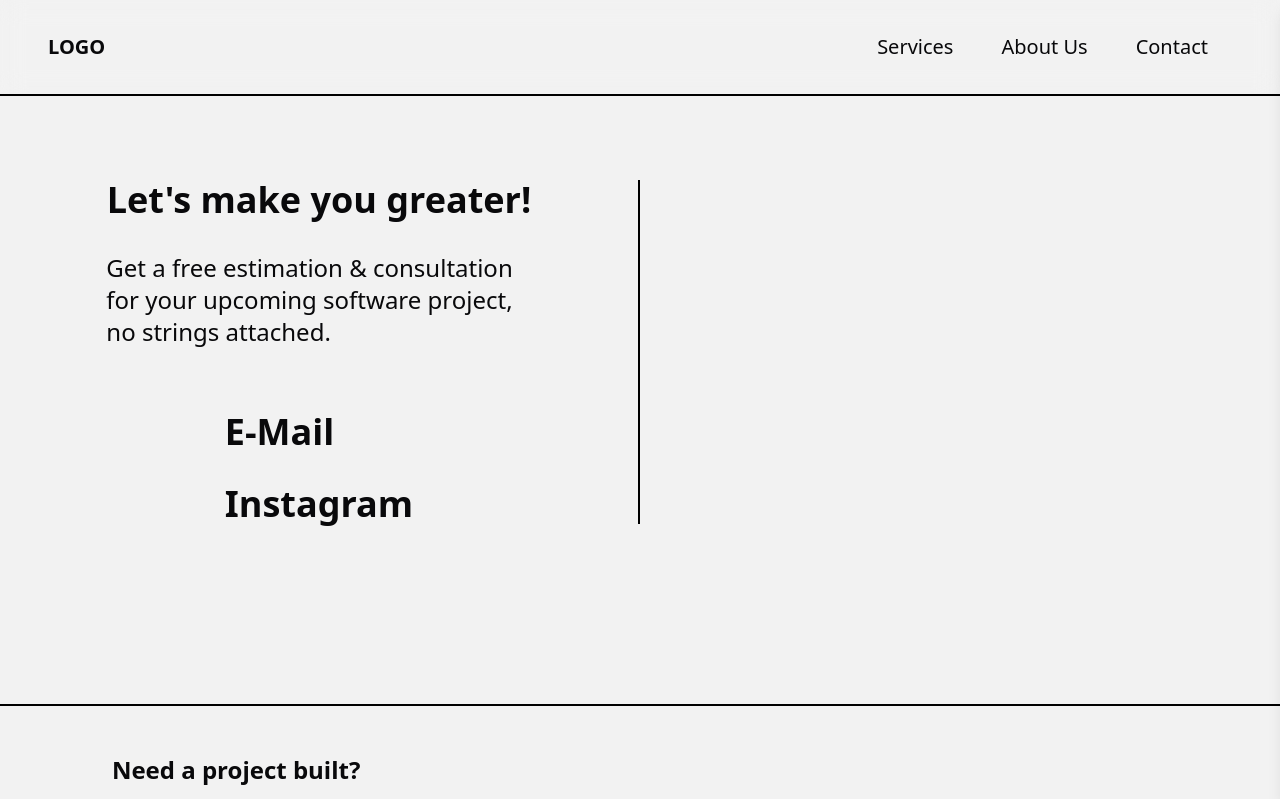
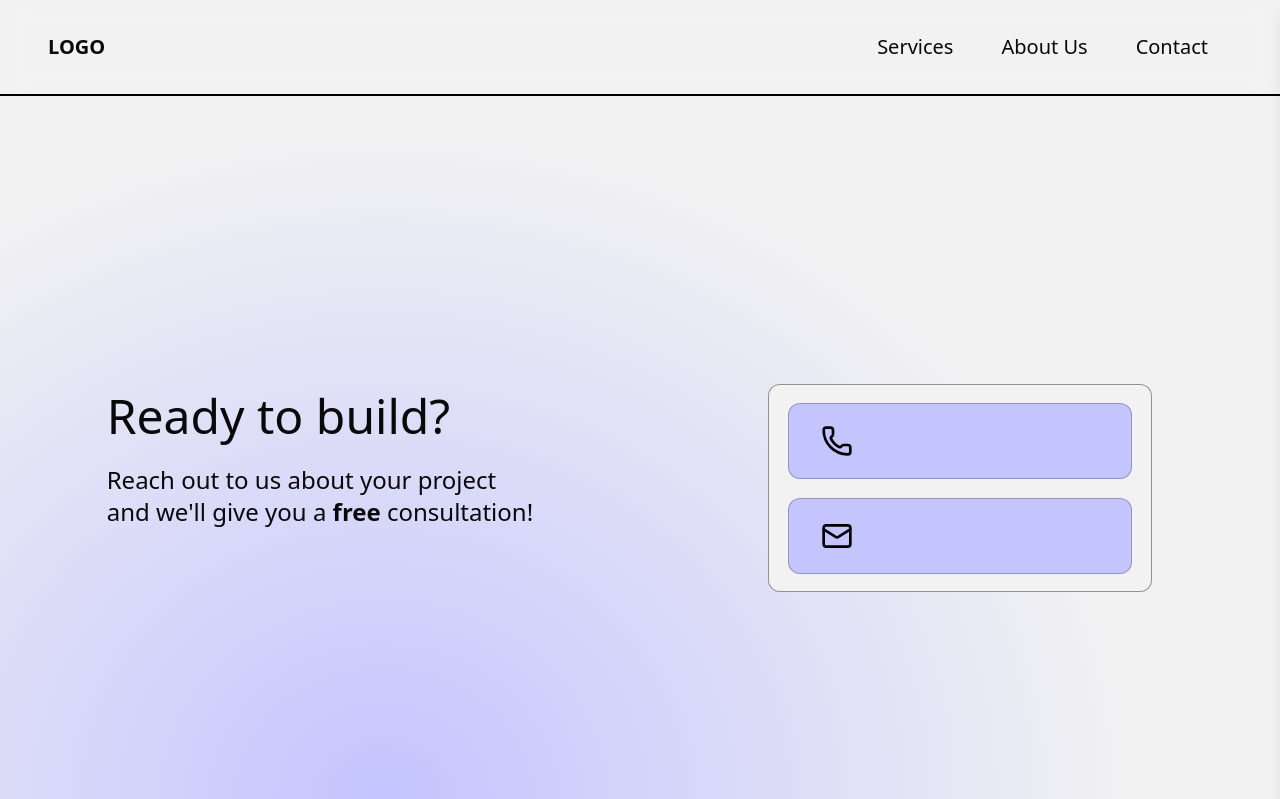
Before and after one commit to jay6o/mysite, a Next.js app: page /contact in a window 1280 px wide. Shown: the top 799 px of the page. Built offline with nearby package versions, Linux system fonts and the light colour scheme.

Commit message:
contact progress

```diff
--- a/src/app/contact/page.tsx
+++ b/src/app/contact/page.tsx
@@ -1,24 +1,31 @@
-import Nav from "../../components/nav";
-import Footer from "../../components/footer";
+import Nav from "@/components/nav";
+import { Phone } from "lucide-react";
+import { Mail } from "lucide-react";
+import Footer from "@/components/footer";
+
 export default function Contact() {
   return (
     <>
       <Nav />
-      <div className="min-h-fit h-[calc(100vh-6rem)] flex items-center">
-        <div className="w-full lg:w-1/2 border-r border-r-2 border-black items-left">
-          <div className="h-1/2 flex flex-col justify-around items-center">
-            <h1 className="text-4xl text-left font-semibold">{`Let's make you greater!`}</h1>
-            <p className="text-left text-2xl w-2/3 py-8">Get a free estimation & consultation for your upcoming software project, no strings attached.</p>
-            <ul className="">
-              <li className="text-4xl font-bold py-8">E-Mail</li>
-              <li className="text-4xl font-bold">Instagram</li>
-            </ul>
+      <div className="min-h-fit h-[calc(100vh-10rem)] lg:h-[calc(100vh)] pt-[5rem] lg:pt-[6rem] flex flex-col lg:flex-row justify-around lg:justify-between items-center w-full bg-[radial-gradient(ellipse_at_30%_100%,_#c4c4ff_0%,_#f2f2f2_60%)]">
+        <div className="w-full lg:w-1/2 pt-[4rem] md:pt-[2rem] lg:pt-[6rem] h-1/2 flex flex-col justify-center items-center bg-transparent">
+          <div className="w-2/3 h-full bg-transparent">
+            <h2 className="text-5xl font-medium py-6 bg-transparent">Ready to build?</h2>
+            <p className="text-2xl bg-transparent h-fit">Reach out to us about your project and we&apos;ll give you a <b>free</b> consultation!</p>
           </div>
         </div>
-        <div className="hidden lg:w-1/2">
+        <div className="w-2/3 lg:w-1/2 h-full max-h-[48rem] flex flex-col justify-start lg:justify-center items-center lg:pt-[5rem] bg-transparent">
+          <div className="h-1/3 w-full md:w-[32rem] lg:w-[24rem] border border-black/40 rounded-lg flex flex-col justify-around items-center py-2">
+            <div className="h-[40%] w-[90%] secondary rounded-lg border border-black/25 flex items-center px-8">
+              <Phone size={32} />
+            </div>
+            <div className="h-[40%] w-[90%] secondary rounded-lg border border-black/25 flex items-center px-8">
+              <Mail size={32} />
+            </div>
+          </div>
         </div>
       </div>
       <Footer />
     </>
   );
-};
+}
--- a/src/app/globals.css
+++ b/src/app/globals.css
@@ -144,6 +144,11 @@ div, nav {
   background: #F2F2F2;
 }
 
+.secondary {
+  color: black;
+  background: #C4C4FF;
+}
+
 body::-webkit-scrollbar {
   scrollbar-width: none;
 }
--- a/src/app/page.tsx
+++ b/src/app/page.tsx
@@ -62,28 +62,28 @@ export default function Home() {
       {/* Social Proof (Section 2)*/}
       {/* ADD TEXT ANIMATION */}
       <motion.div
-        className="bg-[#c4c4ff] w-full grid grid-cols-2 gap-6 lg:grid lg:grid-cols-4 place-items-center py-12 lg:py-0 overflow-auto h-[calc(100vh-32rem)] min-h-fit lg:h-[24rem]"
+        className="secondary w-full grid grid-cols-2 gap-6 lg:grid lg:grid-cols-4 place-items-center py-12 lg:py-0 overflow-auto h-[calc(100vh-32rem)] min-h-fit lg:h-[24rem]"
         variants={socialProofVariants}
         initial="hidden"
         whileInView="visible"
         transition={{ duration: 1.3, ease: "easeInOut" }}
       >
-        <div className="bg-[#c4c4ff] pl-6 flex flex-col items-center justify-center h-full w-full py-4">
+        <div className="secondary pl-6 flex flex-col items-center justify-center h-full w-full py-4">
           <p className="text-3xl md:text-5xl lg:text-6xl font-semibold text-center">60+</p>
           <br className="hidden lg:inline" />
           <p className="font-semibold text-xl md:text-2xl leading-tight text-center lg:pt-4">Projects <br />Developed</p>
         </div>
-        <div className="bg-[#c4c4ff] border-black flex flex-col items-center justify-center h-full w-full py-4">
+        <div className="secondary border-black flex flex-col items-center justify-center h-full w-full py-4">
           <p className="text-3xl md:text-5xl lg:text-6xl font-semibold text-center">100%</p>
           <br className="hidden lg:inline" />
           <p className="font-semibold text-xl md:text-2xl leading-tight text-center lg:pt-4">Job Success <br />Rate</p>
         </div>
-        <div className="bg-[#c4c4ff] pl-6 flex flex-col items-center justify-center h-full w-full py-4">
+        <div className="secondary pl-6 flex flex-col items-center justify-center h-full w-full py-4">
           <p className="text-3xl md:text-5xl lg:text-6xl font-semibold text-center">90+</p>
           <br className="hidden lg:inline" />
           <p className="font-semibold text-xl md:text-2xl leading-tight text-center lg:pt-4">UIs/UXs <br />Designed</p>
         </div>
-        <div className="bg-[#c4c4ff] pl-6 flex flex-col items-center justify-center h-full w-full py-4">
+        <div className="secondary pl-6 flex flex-col items-center justify-center h-full w-full py-4">
           <p className="text-3xl md:text-5xl lg:text-6xl font-semibold">30+</p>
           <p className="font-semibold text-xl md:text-2xl leading-tight text-center lg:pt-4">Satisfied <br />Clients</p>
         </div>
--- a/src/components/footer.tsx
+++ b/src/components/footer.tsx
@@ -9,7 +9,7 @@ export default function Footer() {
           <div className="pb-12">
             <h2 className="font-bold text-2xl p-4">Need a project built?</h2>
             <div>
-              <Link href="/contact"><Button variant="outline" size="lg" className="m-4 p-8">Click for free estimate!</Button></Link>
+              <Link href="/contact"><Button variant="custom" size="lg" className="m-4 p-8">Click for free estimate!</Button></Link>
             </div>
           </div>
           <div className="flex justify-between lg:justify-around w-5/6 lg:w-1/2">
--- a/src/components/ui/button.tsx
+++ b/src/components/ui/button.tsx
@@ -19,7 +19,7 @@ const buttonVariants = cva(
           "bg-secondary text-secondary-foreground shadow-sm hover:bg-secondary/80",
         ghost: "hover:bg-accent hover:text-accent-foreground",
         link: "text-primary underline-offset-4 hover:underline",
-	custom: "bg-[#c4c4ff] border border-black border-2 text-black shadow transition duration-500 hover:bg-black hover:border-black hover:text-white"
+        custom: "secondary border border-black border-2 text-black shadow transition duration-500 hover:bg-black hover:border-black hover:text-white"
       },
       size: {
         default: "h-9 px-4 py-2",
```
Also changed, not shown: src/components/nav.tsx (line endings or trailing spaces).
